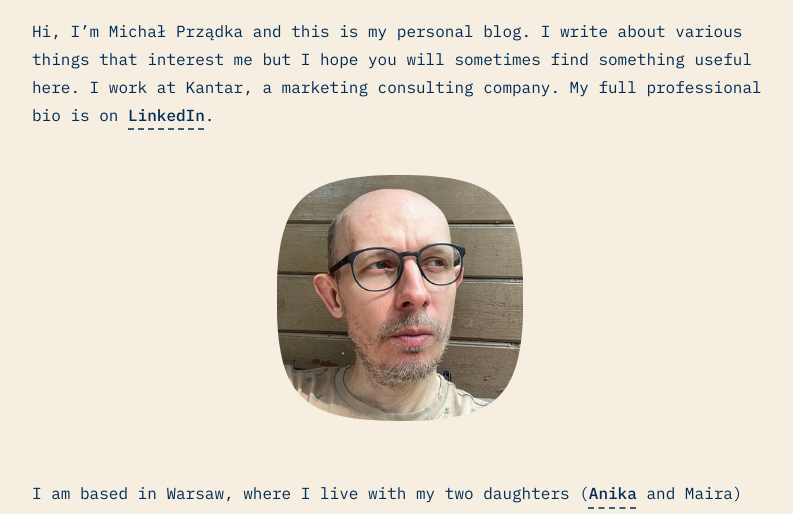
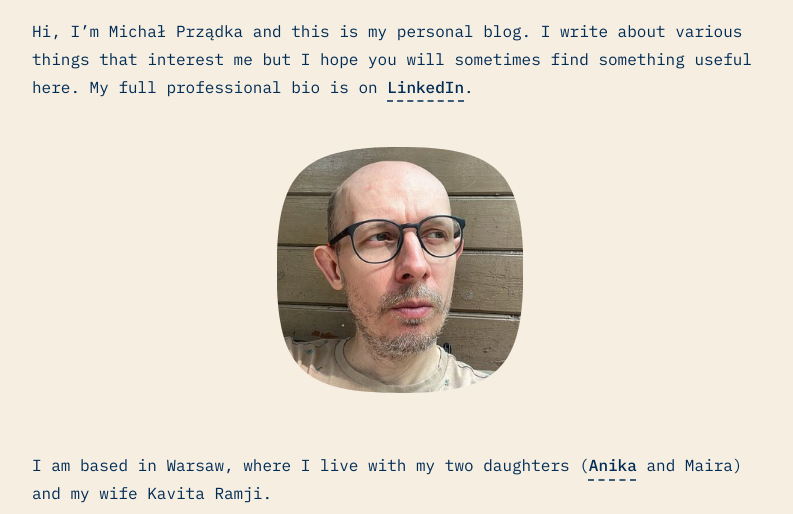
Before and after one commit to przadka/michal-blog, an Astro site: page /about in a window 1280 px wide. Shown: the part 236-750 px from the top of the page, without its empty margins (240-1033 px from the left). Built offline with nearby package versions, Linux system fonts and the light colour scheme; Astro itself is replaced by a stand-in of ours.

Commit message:
Removed Kantar from bio as I no longer work there.

```diff
--- a/src/pages/about.md
+++ b/src/pages/about.md
@@ -3,7 +3,7 @@ layout: ../layouts/AboutLayout.astro
 title: "About"
 ---
 
-Hi, I'm Michał Prządka and this is my personal blog. I write about various things that interest me but I hope you will sometimes find something useful here. I work at Kantar, a marketing consulting company. My full professional bio is on [LinkedIn](https://www.linkedin.com/in/przadka/).
+Hi, I'm Michał Prządka and this is my personal blog. I write about various things that interest me but I hope you will sometimes find something useful here. My full professional bio is on [LinkedIn](https://www.linkedin.com/in/przadka/).
 
 <div>
   <img src="/assets/michal-wood-avatar.jpg" class="sm:w-1/3 mx-auto mask mask-squircle" alt="coding dev illustration">
```
